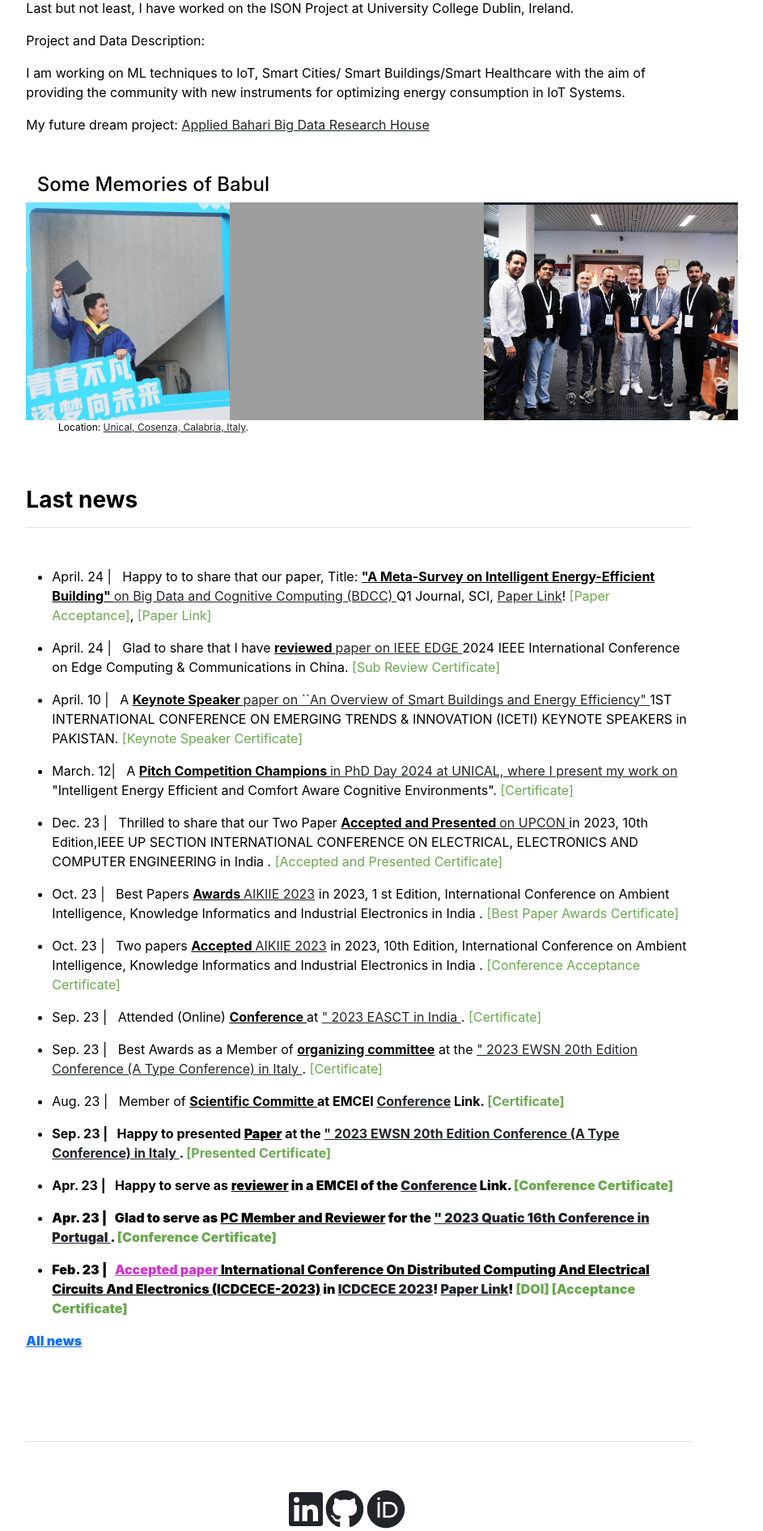
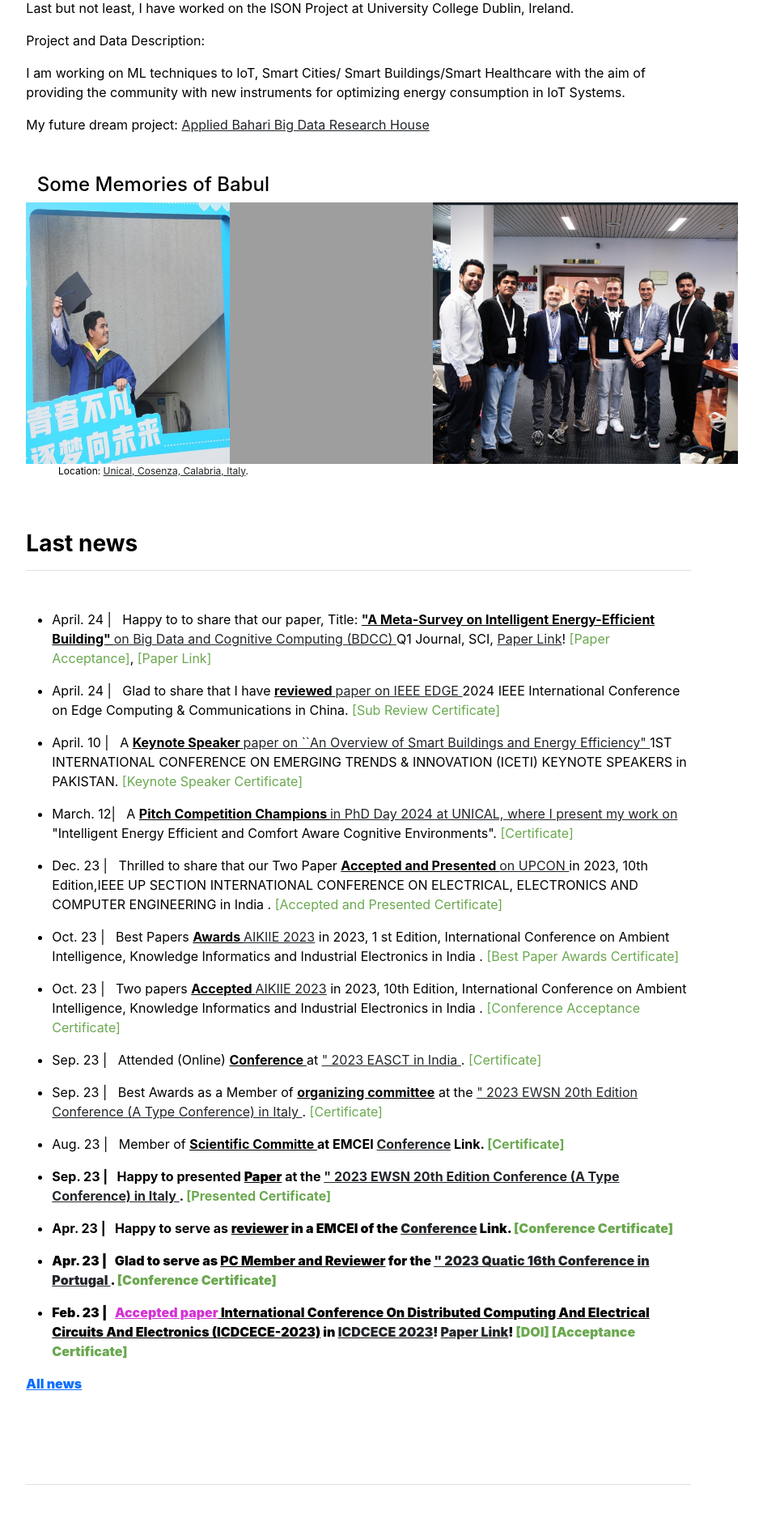
Before and after one commit to babulcseian/babulcseian.github.io, a Jekyll site: the page built from index.md, in a window 1280 px wide. Shown: the part 817-2708 px from the top of the page at 81% size, without its empty margins (197-1140 px from the left). Built offline with Jekyll 4.4.1, drawn with Linux system fonts in a browser that asks for light colours; a style sheet for code colours, icons or effects is not loaded.

Commit message:
Update home.html

```diff
--- a/_layouts/home.html
+++ b/_layouts/home.html
@@ -39,8 +39,8 @@
   <h4>Some Memories of Babul</h4>
     <div style="display: flex; justify-content: space-between;">
         <img src="{{ site.github.url }}/assets/img/Md Babul Con.jpg" alt="Home" width="80%" title="MSc Graduation">
-        <img src="{{ site.github.url }}/assets/img/Md Babul Islam with Prof.jpg" alt="Home" width="100%">
-        <img src="{{ site.github.url }}/assets/img/Md Babul Islam Lab.jpg" alt="Home" width="100%">
+        <img src="{{ site.github.url }}/assets/img/Md Babul Islam with Prof.jpg" alt="Home" width="80%">
+        <img src="{{ site.github.url }}/assets/img/Md Babul Islam Lab.jpg" alt="Home" width="120%">
     </div>
     <p style="font-size:12px">
         Location: <a class="other" href='https://goo.gl/maps/hsu2JB4HwjQN7TqC7'>Unical, Cosenza, Calabria, Italy</a>.
```
